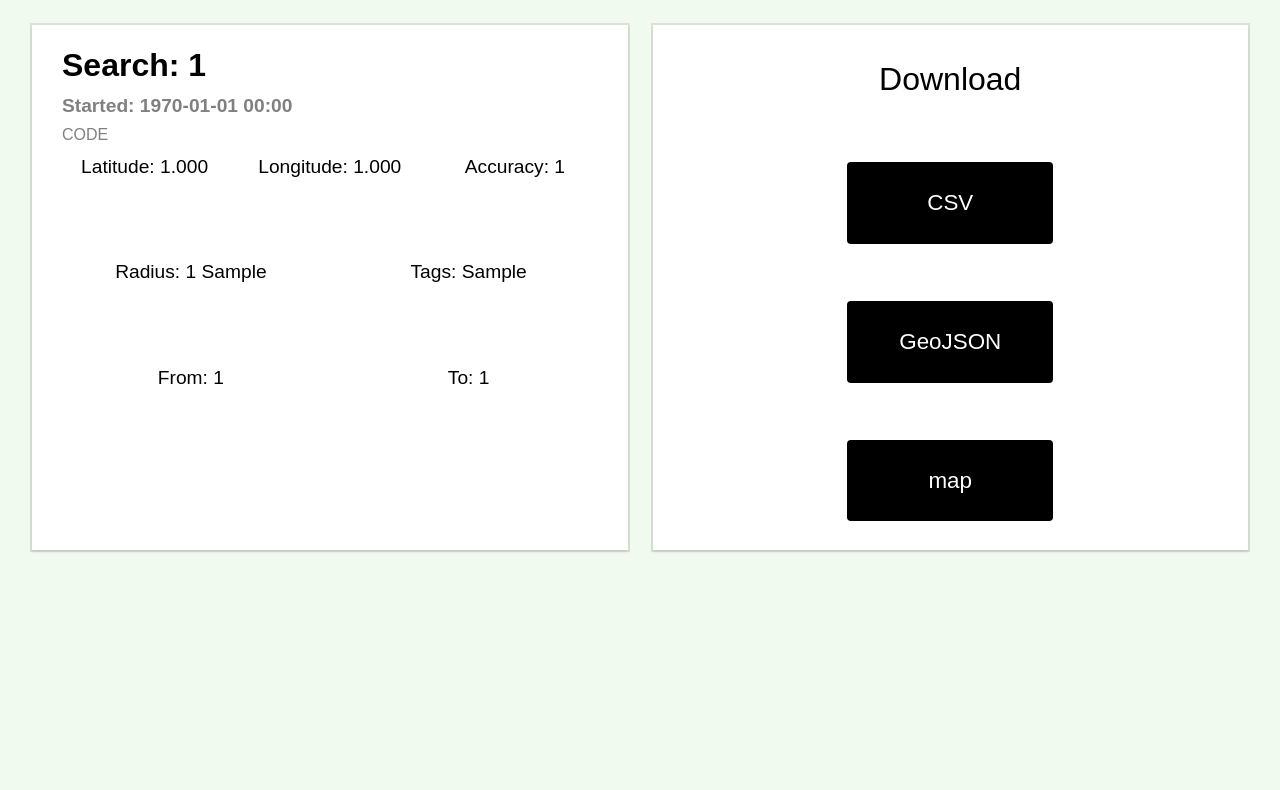
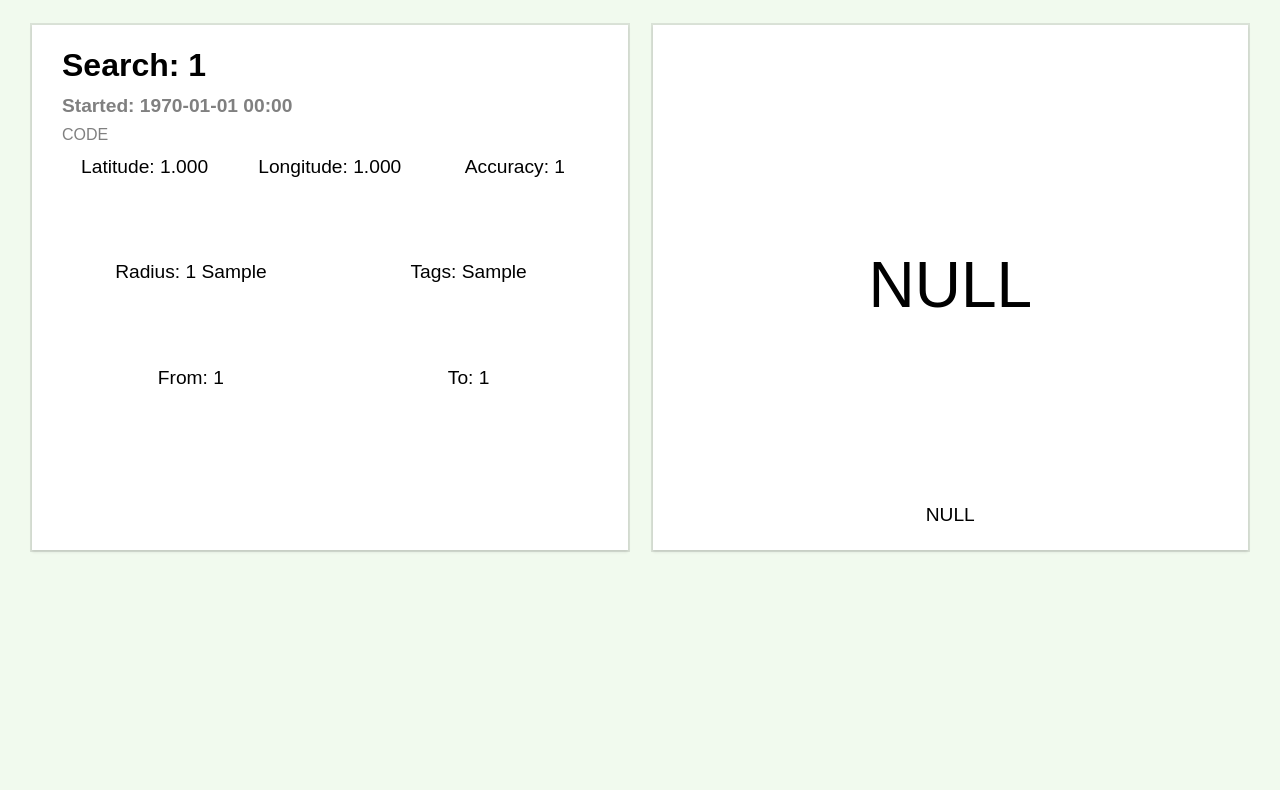
Before and after one commit to mtralka/GeoQuery, a Flask app: page /results/1 in a window 1280 px wide. Shown: the part 125-915 px from the top of the page. Run offline with Flask 2, Linux system fonts and the light colour scheme; tables that the repository leaves empty hold one stand-in row (values such as "Sample post"); data that the repository does not hold is empty; some libraries are stand-ins or nearby versions; some web fonts are replaced.

Commit message:
download buttons

```diff
--- a/app/templates/results_testing.html
+++ b/app/templates/results_testing.html
@@ -222,7 +222,7 @@
 
                 </div>
 
-                <div class="right grid-minimum grid-card progress" id='progress' style="display: none;">
+                <div class="right grid-minimum grid-card progress" id='progress'>
 
                     <p id='percent'>
 
@@ -238,7 +238,7 @@
 
                 </div>
 
-                <div class="right grid-minimum grid-card progress" id='done' style="display: ;">
+                <div class="right grid-minimum grid-card progress" id='done' style="display: none;">
 
                     <div class="results">
 
```
